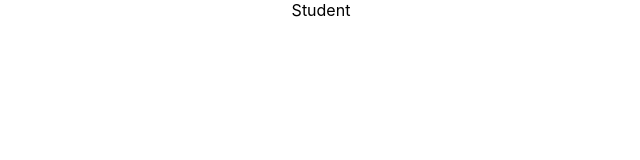
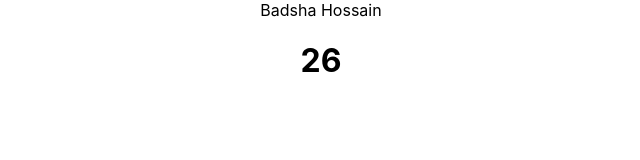
Before and after one commit to badshab454/React-Course, a React (Create React App) app: page / in a window 1280 px wide. Shown: the top 160 px of the page, without its empty margins (319-959 px from the left). Built offline with nearby package versions, Linux system fonts and the light colour scheme.

Commit message:
props and prop

```diff
--- a/src/App.js
+++ b/src/App.js
@@ -10,7 +10,8 @@ import Student from './components/Student'
 function App() {
   return (
     <div className="App">
-      <Student />
+      <Student name="Badsha Hossain"
+      age={26} />
     </div>
   );
 }
--- a/src/components/Student.js
+++ b/src/components/Student.js
@@ -1,8 +1,10 @@
 
 
-const Student = () => {
+const Student = (props) => {
   return (
-    <div>Student</div>
+    <div>{props.name}
+    <h1>{props.age}</h1>
+    </div>
   )
 }
 
```
